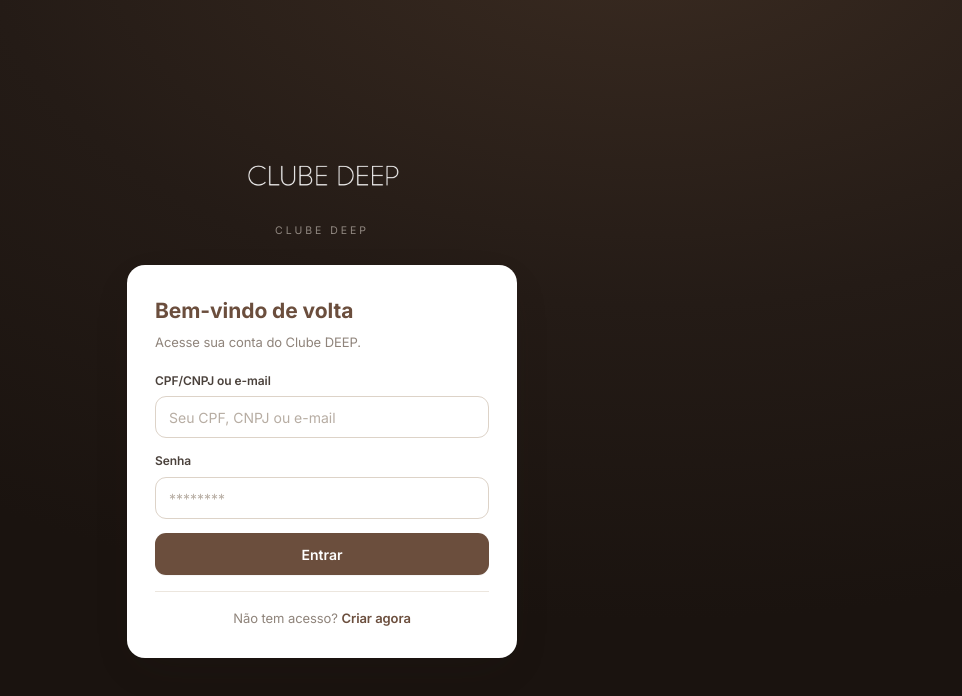
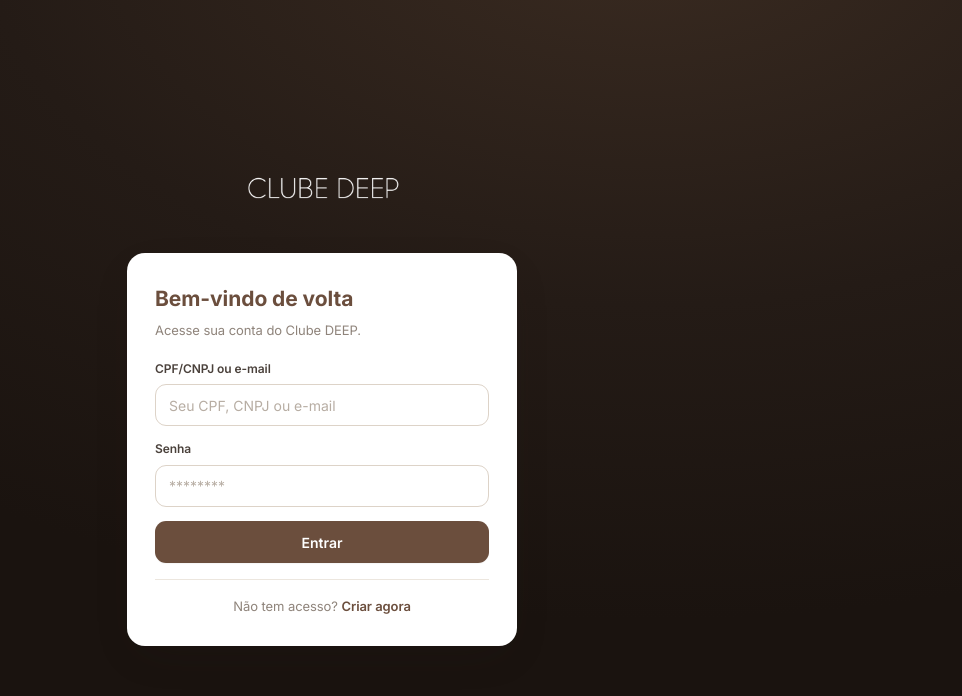
Before and after one commit to Gabriel-oliveiira/clubedeep, a Next.js app: page /login in a window 1280 px wide. Shown: the top 696 px of the page, without its empty margins (318-1280 px from the left). Built offline with nearby package versions, Linux system fonts and the light colour scheme.

Commit message:
fix(login): remove texto Clube DEEP duplicado (deixa so a logo)

```diff
--- a/app/login/page.jsx
+++ b/app/login/page.jsx
@@ -39,7 +39,6 @@ export default function Login() {
       <div className="login-box">
         <div className="login-logo">
           <img src="/deep-logo.png" alt="DEEP" />
-          <small>Clube DEEP</small>
         </div>
         <div className="login-card">
           <div className="login-head">
```
